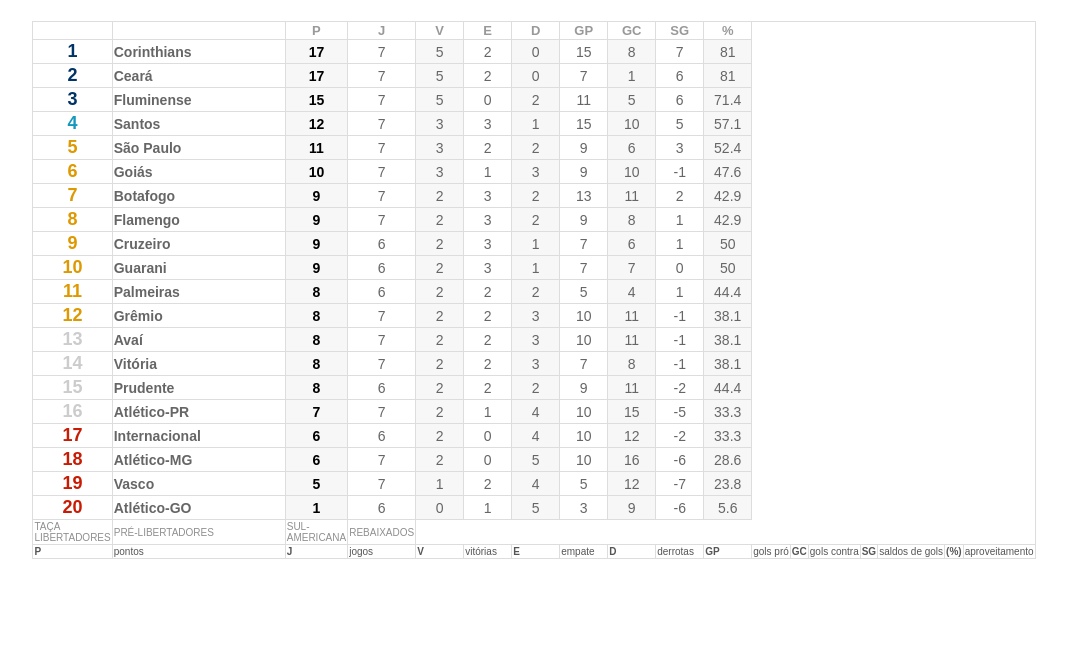
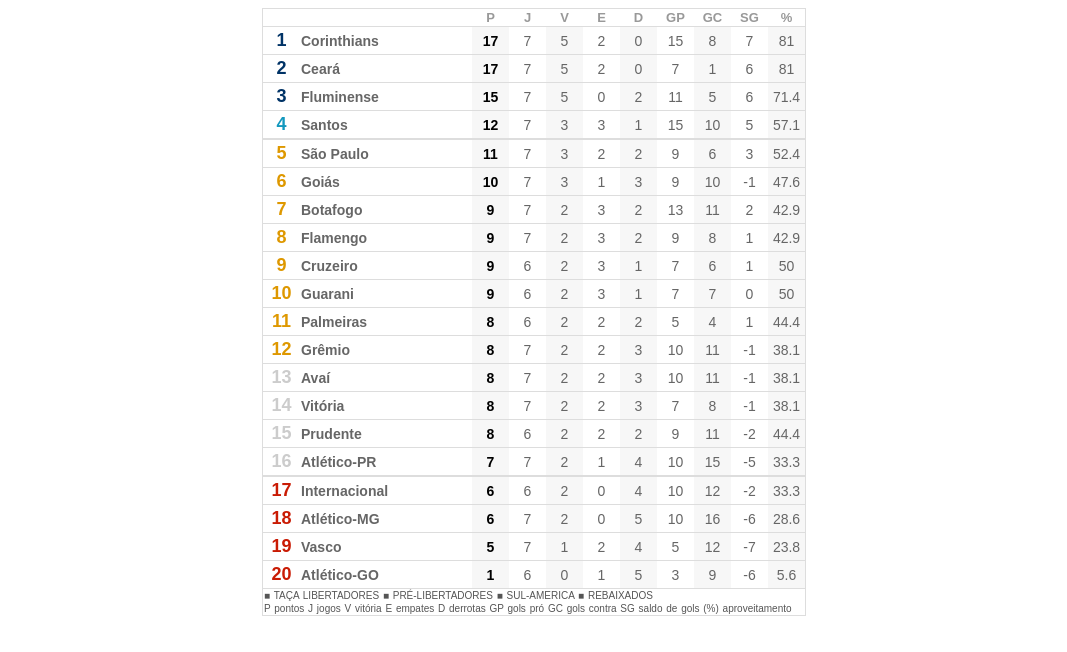
Before and after one commit to quintaodiogo/Tabela_de_Jogos, a plain HTML site: page index.html in a window 1280 px wide. Shown: the whole page, without its empty margins (106-1173 px from the left). Drawn offline with Linux system fonts and the light colour scheme.

Commit message:
Terceira_Versão

```diff
--- a/index.html
+++ b/index.html
@@ -1,16 +1,17 @@
 <!DOCTYPE html>
 <html lang="pt-br">
   <head>
-    <meta charset="UTF-8">
-    <meta http-equiv="X-UA-Compatible" content="IE=edge">
-    <meta name="viewport" content="width=device-width, initial-scale=1.0">
-    <link rel="stylesheet" href="style.css">
+    <meta charset="UTF-8" />
+    <meta http-equiv="X-UA-Compatible" content="IE=edge" />
+    <meta name="viewport" content="width=device-width, initial-scale=1.0" />
+    <link rel="stylesheet" href="style.css" />
     <title>Tabela</title>
   </head>
   <body>
-    <h1></h1>
     <table>
-        <thead class="L1"><tr> <!--Primeira Linha-->
+      <thead>
+        <tr>
+          <!--Primeira Linha-->
           <th></th>
           <th></th>
           <th>P</th>
@@ -25,9 +26,10 @@
         </tr>
       </thead>
       <tbody>
-        <tr> <!--Segunda Linha-->
-            <th class="tacalibertadores">1</th>
-            <th class="C1">Corinthians</th>
+        <tr>
+          <!--Segunda Linha-->
+          <td class="tacalibertadores">1</td>
+          <td class="C1">Corinthians</td>
           <td class="C2">17</td>
           <td class="C3">7</td>
           <td class="C4">5</td>
@@ -38,9 +40,10 @@
           <td class="C9">7</td>
           <td class="C10">81</td>
         </tr>
-        <tr> <!--Terceira Linha-->
-            <th class="tacalibertadores">2</th>
-            <th class="C1">Ceará</th>
+        <tr>
+          <!--Terceira Linha-->
+          <td class="tacalibertadores">2</td>
+          <td class="C1">Ceará</td>
           <td class="C2">17</td>
           <td class="C3">7</td>
           <td class="C4">5</td>
@@ -51,9 +54,10 @@
           <td class="C9">6</td>
           <td class="C10">81</td>
         </tr>
-        <tr> <!--Quarta Linha-->
-            <th class="tacalibertadores">3</th>
-            <th class="C1">Fluminense</th>
+        <tr>
+          <!--Quarta Linha-->
+          <td class="tacalibertadores">3</td>
+          <td class="C1">Fluminense</td>
           <td class="C2">15</td>
           <td class="C3">7</td>
           <td class="C4">5</td>
@@ -64,9 +68,10 @@
           <td class="C9">6</td>
           <td class="C10">71.4</td>
         </tr>
-        <tr> <!--Quinta Linha-->
-            <th class="prelibertadores">4</th>
-            <th class="C1">Santos</th>
+        <tr>
+          <!--Quinta Linha-->
+          <td class="prelibertadores">4</td>
+          <td class="C1">Santos</td>
           <td class="C2">12</td>
           <td class="C3">7</td>
           <td class="C4">3</td>
@@ -77,9 +82,10 @@
           <td class="C9">5</td>
           <td class="C10">57.1</td>
         </tr>
-        <tr> <!--Sexta Linha-->
-            <th class="sulamericana">5</th>
-            <th class="C1">São Paulo</th>
+        <tr class="Linha">
+          <!--Sexta Linha-->
+          <td class="sulamericana">5</td>
+          <td class="C1">São Paulo</td>
           <td class="C2">11</td>
           <td class="C3">7</td>
           <td class="C4">3</td>
@@ -90,9 +96,10 @@
           <td class="C9">3</td>
           <td class="C10">52.4</td>
         </tr>
-        <tr> <!--Setima Linha-->
-            <th class="sulamericana">6</th>
-            <th class="C1">Goiás</th>
+        <tr>
+          <!--Setima Linha-->
+          <td class="sulamericana">6</td>
+          <td class="C1">Goiás</td>
           <td class="C2">10</td>
           <td class="C3">7</td>
           <td class="C4">3</td>
@@ -103,9 +110,10 @@
           <td class="C9">-1</td>
           <td class="C10">47.6</td>
         </tr>
-        <tr> <!--Oitava Linha-->
-            <th class="sulamericana">7</th>
-            <th class="C1">Botafogo</th>
+        <tr>
+          <!--Oitava Linha-->
+          <td class="sulamericana">7</td>
+          <td class="C1">Botafogo</td>
           <td class="C2">9</td>
           <td class="C3">7</td>
           <td class="C4">2</td>
@@ -116,9 +124,10 @@
           <td class="C9">2</td>
           <td class="C10">42.9</td>
         </tr>
-        <tr> <!--Nona Linha-->
-            <th class="sulamericana">8</th>
-            <th class="C1">Flamengo</th>
+        <tr>
+          <!--Nona Linha-->
+          <td class="sulamericana">8</td>
+          <td class="C1">Flamengo</td>
           <td class="C2">9</td>
           <td class="C3">7</td>
           <td class="C4">2</td>
@@ -129,9 +138,10 @@
           <td class="C9">1</td>
           <td class="C10">42.9</td>
         </tr>
-        <tr> <!--Decima Linha-->
-            <th class="sulamericana">9</th>
-            <th class="C1">Cruzeiro</th>
+        <tr>
+          <!--Decima Linha-->
+          <td class="sulamericana">9</td>
+          <td class="C1">Cruzeiro</td>
           <td class="C2">9</td>
           <td class="C3">6</td>
           <td class="C4">2</td>
@@ -142,9 +152,10 @@
           <td class="C9">1</td>
           <td class="C10">50</td>
         </tr>
-        <tr> <!--Decima primeira Linha-->
-            <th class="sulamericana">10</th>
-            <th class="C1">Guarani</th>
+        <tr>
+          <!--Decima primeira Linha-->
+          <td class="sulamericana">10</td>
+          <td class="C1">Guarani</td>
           <td class="C2">9</td>
           <td class="C3">6</td>
           <td class="C4">2</td>
@@ -155,9 +166,10 @@
           <td class="C9">0</td>
           <td class="C10">50</td>
         </tr>
-        <tr> <!--Decima segunda Linha-->
-            <th class="sulamericana">11</th>
-            <th class="C1">Palmeiras</th>
+        <tr>
+          <!--Decima segunda Linha-->
+          <td class="sulamericana">11</td>
+          <td class="C1">Palmeiras</td>
           <td class="C2">8</td>
           <td class="C3">6</td>
           <td class="C4">2</td>
@@ -168,9 +180,10 @@
           <td class="C9">1</td>
           <td class="C10">44.4</td>
         </tr>
-        <tr> <!--Decima terceiro Linha-->
-            <th class="sulamericana">12</th>
-            <th class="C1">Grêmio</th>
+        <tr>
+          <!--Decima terceiro Linha-->
+          <td class="sulamericana">12</td>
+          <td class="C1">Grêmio</td>
           <td class="C2">8</td>
           <td class="C3">7</td>
           <td class="C4">2</td>
@@ -181,9 +194,10 @@
           <td class="C9">-1</td>
           <td class="C10">38.1</td>
         </tr>
-        <tr> <!--Decima quarto Linha-->
-            <th class="normal">13</th>
-            <th class="C1">Avaí</th>
+        <tr>
+          <!--Decima quarto Linha-->
+          <td class="normal">13</td>
+          <td class="C1">Avaí</td>
           <td class="C2">8</td>
           <td class="C3">7</td>
           <td class="C4">2</td>
@@ -194,9 +208,10 @@
           <td class="C9">-1</td>
           <td class="C10">38.1</td>
         </tr>
-        <tr> <!--Decima quinta Linha-->
-            <th class="normal">14</th>
-            <th class="C1">Vitória</th>
+        <tr>
+          <!--Decima quinta Linha-->
+          <td class="normal">14</td>
+          <td class="C1">Vitória</td>
           <td class="C2">8</td>
           <td class="C3">7</td>
           <td class="C4">2</td>
@@ -207,9 +222,10 @@
           <td class="C9">-1</td>
           <td class="C10">38.1</td>
         </tr>
-        <tr> <!--Decima sexta Linha-->
-            <th class="normal">15</th>
-            <th class="C1">Prudente</th>
+        <tr>
+          <!--Decima sexta Linha-->
+          <td class="normal">15</td>
+          <td class="C1">Prudente</td>
           <td class="C2">8</td>
           <td class="C3">6</td>
           <td class="C4">2</td>
@@ -220,9 +236,10 @@
           <td class="C9">-2</td>
           <td class="C10">44.4</td>
         </tr>
-        <tr> <!--Decima setima Linha-->
-            <th class="normal">16</th>
-            <th class="C1">Atlético-PR</th>
+        <tr>
+          <!--Decima setima Linha-->
+          <td class="normal">16</td>
+          <td class="C1">Atlético-PR</td>
           <td class="C2">7</td>
           <td class="C3">7</td>
           <td class="C4">2</td>
@@ -233,9 +250,10 @@
           <td class="C9">-5</td>
           <td class="C10">33.3</td>
         </tr>
-        <tr> <!--Decima oitava Linha-->
-            <th class="rebaixados">17</th>
-            <th class="C1">Internacional</th>
+        <tr class="Linha">
+          <!--Decima oitava Linha-->
+          <td class="rebaixados">17</td>
+          <td class="C1">Internacional</td>
           <td class="C2">6</td>
           <td class="C3">6</td>
           <td class="C4">2</td>
@@ -246,9 +264,10 @@
           <td class="C9">-2</td>
           <td class="C10">33.3</td>
         </tr>
-        <tr> <!--Decima nona Linha-->
-            <th class="rebaixados">18</th>
-            <th class="C1">Atlético-MG</th>
+        <tr>
+          <!--Decima nona Linha-->
+          <td class="rebaixados">18</td>
+          <td class="C1">Atlético-MG</td>
           <td class="C2">6</td>
           <td class="C3">7</td>
           <td class="C4">2</td>
@@ -259,9 +278,10 @@
           <td class="C9">-6</td>
           <td class="C10">28.6</td>
         </tr>
-        <tr> <!--Vigesima Linha-->
-            <th class="rebaixados">19</th>
-            <th class="C1">Vasco</th>
+        <tr>
+          <!--Vigesima Linha-->
+          <td class="rebaixados">19</td>
+          <td class="C1">Vasco</td>
           <td class="C2">5</td>
           <td class="C3">7</td>
           <td class="C4">1</td>
@@ -272,9 +292,10 @@
           <td class="C9">-7</td>
           <td class="C10">23.8</td>
         </tr>
-        <tr> <!--Vigesima primeira Linha-->
-            <th class="rebaixados">20</th>
-            <th class="C1">Atlético-GO</th>
+        <tr>
+          <!--Vigesima primeira Linha-->
+          <td class="rebaixados">20</td>
+          <td class="C1">Atlético-GO</td>
           <td class="C2">1</td>
           <td class="C3">6</td>
           <td class="C4">0</td>
@@ -287,31 +308,16 @@
         </tr>
       </tbody>
       <tfoot>
-        <tr class="Legenda"> <!--Vigesima segunda Linha-->
-            <td>TAÇA LIBERTADORES</td>
-            <td>PRÉ-LIBERTADORES</td>
-            <td>SUL-AMERICANA</td>
-            <td>REBAIXADOS</td>
+        <tr class="Legenda">
+          <td colspan="11">
+            ■ TAÇA LIBERTADORES ■ PRÉ-LIBERTADORES ■ SUL-AMERICA ■ REBAIXADOS
+          </td>
         </tr>
-        <tr> <!--Vigesima terceira Linha-->
-            <td class="Simbolos">P</td>
-            <td class="Significados">pontos</td>
-            <td class="Simbolos">J</td>
-            <td class="Significados">jogos</td>
-            <td class="Simbolos">V</td>
-            <td class="Significados">vitórias</td>
-            <td class="Simbolos">E</td>
-            <td class="Significados">empate</td>
-            <td class="Simbolos">D</td>
-            <td class="Significados">derrotas</td>
-            <td class="Simbolos">GP </td>
-            <td class="Significados">gols pró</td>
-            <td class="Simbolos">GC</td>
-            <td class="Significados">gols contra</td>
-            <td class="Simbolos">SG</td>
-            <td class="Significados">saldos de gols</td>
-            <td class="Simbolos">(%)</td>
-            <td class="Significados">aproveitamento</td>
+        <tr>
+          <td colspan="11">
+            P pontos J jogos V vitória E empates D derrotas GP gols pró GC gols
+            contra SG saldo de gols (%) aproveitamento
+          </td>
         </tr>
       </tfoot>
     </table>
--- a/style.css
+++ b/style.css
@@ -1,141 +1,138 @@
-table{
+table {
   font-family: Arial;
   padding: auto;
   margin: auto;
+  border: 1px solid #dddddd;
+  border-collapse: collapse;
+  cursor: default;
 }
 
-thead{
+thead {
   color: #999999;
   font-size: 13px;
   font-weight: bold;
   text-align: center;
 }
 
-tbody{
-    text-align: center;
+tr.Linha {
+  border-top: 2px solid #dddddd;
 }
 
-table,th,td{
-    border: 1px solid #DDDDDD;
-    border-collapse: collapse;
+tbody th,
+tbody td {
+  border-top: 1px solid #dddddd;
+  border-bottom: 1px solid #dddddd;
+  width: 35px;
+  height: 25px;
 }
 
-th.tacalibertadores{
+td.tacalibertadores {
   color: #003366;
   text-align: center;
   font-size: 18px;
+  font-weight: bold;
 }
 
-th.prelibertadores{
-    color: #1398BE;
+td.prelibertadores {
+  color: #1398be;
   text-align: center;
   font-size: 18px;
+  font-weight: bold;
 }
 
-th.sulamericana{
-    color: #DE9800;
+td.sulamericana {
+  color: #de9800;
   text-align: center;
   font-size: 18px;
+  font-weight: bold;
 }
 
-th.normal{
-    color: #CCCCCC;
+td.normal {
+  color: #cccccc;
   text-align: center;
   font-size: 18px;
+  font-weight: bold;
 }
 
-th.rebaixados{
-    color: #C91B04;
+td.rebaixados {
+  color: #c91b04;
   text-align: center;
   font-size: 18px;
-    width: 0px;
+  font-weight: bold;
 }
 
-th.C1{
+td.C1 {
   color: #666666;
   font-size: 14px;
-    text-indent: 0px;
+  font-weight: bold;
   text-align: left;
   width: 170px;
 }
 
-td.C2{
+td.C2 {
   color: black;
-    background-color:#F7F7F7;
+  background-color: #f7f7f7;
   font-size: 14px;
   font-weight: bold;
   text-align: center;
-    width: 45px;
 }
-td.C3{
+
+td.C3 {
   color: #666666;
   font-size: 14px;
   text-align: center;
-    width: 45px;
 }
-td.C4{
+
+td.C4 {
   color: #666666;
-    background-color: #F7F7F7;
+  background-color: #f7f7f7;
   font-size: 14px;
   text-align: center;
-    width: 45px;
 }
-td.C5{
+
+td.C5 {
   color: #666666;
   font-size: 14px;
   text-align: center;
-    width: 45px;
 }
-td.C6{
+
+td.C6 {
   color: #666666;
-    background-color: #F7F7F7;
+  background-color: #f7f7f7;
   font-size: 14px;
   text-align: center;
-    width: 45px;
 }
-td.C7{
+
+td.C7 {
   color: #666666;
   font-size: 14px;
   text-align: center;
-    width: 45px;
 }
-td.C8{
+
+td.C8 {
   color: #666666;
-    background-color: #F7F7F7;
+  background-color: #f7f7f7;
   font-size: 14px;
   text-align: center;
-    width: 45px;
 }
-td.C9{
+
+td.C9 {
   color: #666666;
   font-size: 14px;
   text-align: center;
-    width: 45px;
 }
-td.C10{
+
+td.C10 {
   color: #666666;
-    background-color: #F7F7F7;
+  background-color: #f7f7f7;
   font-size: 14px;
   text-align: center;
-    width: 45px;
 }
 
-tfoot{
+tfoot {
   font-family: Arial;
   font-size: 10px;
+  color: #555555;
   text-align: left;
+  word-spacing: 1px;
 }
-td.Significados{
-    color: #555555;
-    font-size: 10px;
-}
-td.Simbolos{
-    color: #555555;
-    font-size: 10px;
-    font-weight: bold;
-}
-
-tr.Legenda{
-    color: #8F8F8F;
-    font-size: 10px;
-}
```
Lines whose indentation alone changed are shown as unchanged.
